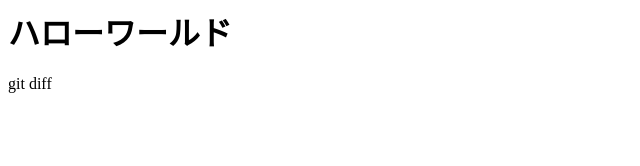
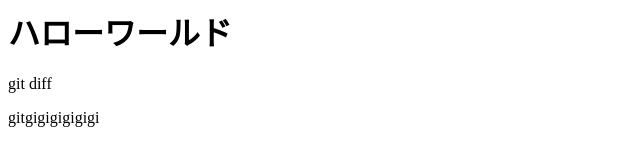
Before and after one commit to UoyaRyota/git_tutrial, a plain HTML site: page index.html in a window 1280 px wide. Shown: the whole page, without its empty margins (0-640 px from the left). Drawn offline with Linux system fonts and the light colour scheme.

Commit message:
change html

```diff
--- a/index.html
+++ b/index.html
@@ -1,2 +1,3 @@
 <h1>ハローワールド</h1>
 <p>git diff</p>
+<p>gitgigigigigigi</p>
```
Also changed, not shown: 1 other file.
